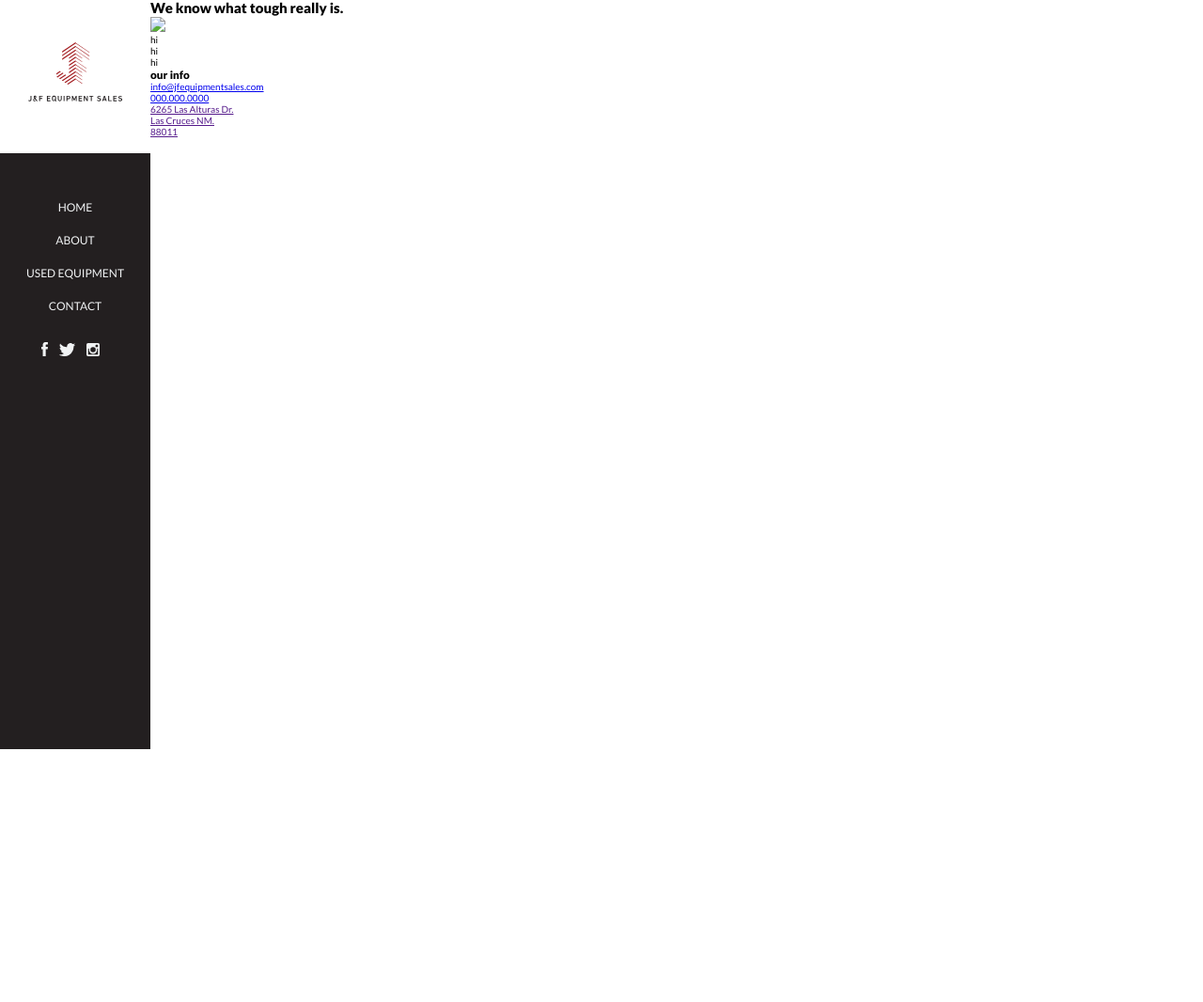
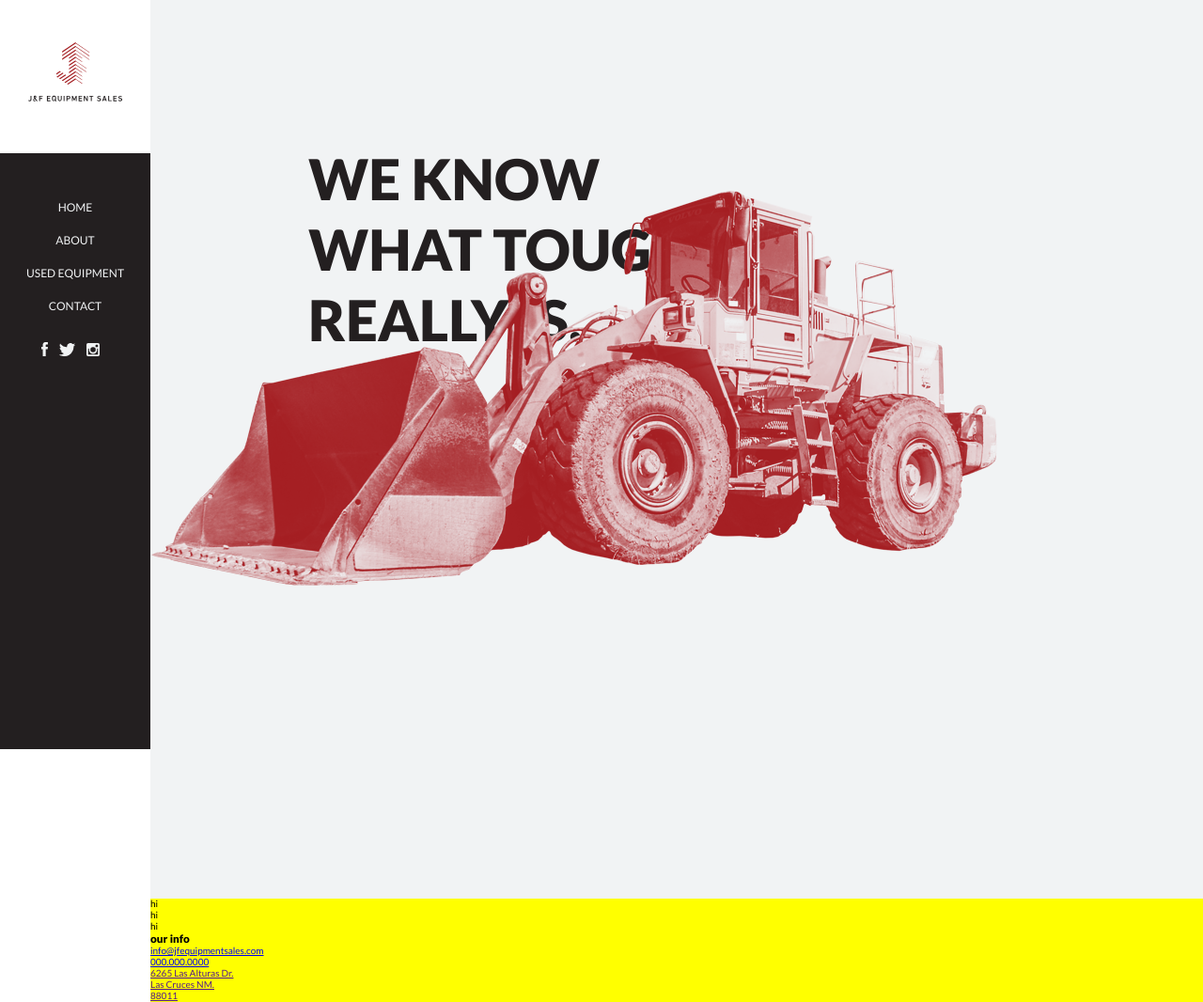
Before and after one commit to kellyannmcnamara01/jf-equipment, a PHP site: page / in a window 1280 px wide. Shown: the whole page at 94% size. Before the commit the page ends 797 px from the top, so only its background shows below. Run offline with PHP 8.4, Linux system fonts and the light colour scheme.

Commit message:
add opening img and start styling

```diff
--- a/index.html
+++ b/index.html
@@ -31,7 +31,8 @@
     <main>
         <div id="opening">
             <h2>We know what tough really is.</h2>
-            <img src="#" id="opening-img">
+            <img src="opt-imgs/opening-img.png" id="opening-img">
+            <div class="clear"></div>
         </div>
         <div id="three-callouts">
             <div class="col">
@@ -46,7 +47,6 @@
                 </div>
             </div>
         </div>
-    </main>
         <footer>
             <div id="contact-info">
                 <h3>our info</h3>
@@ -57,5 +57,6 @@
                 <p><a href="" target="_blank">88011</a></p>
             </div>
         </footer>
+    </main>
 </body>
 </html>
--- a/main.css
+++ b/main.css
@@ -45,20 +45,27 @@ body {
     font-family: 'Lato', "Helvetica Neue", Helvetica, sans-serif;
     text-rendering: geometricPrecision;
 }
+.clear {
+    float: none;
+    clear: both;
+}
 #sidebar {
     float: left;
     height: 100vh;
     width: 160px;
+    position: fixed;
 }
 #sidebar h1 {
     font-size: .5em;
     color: #fff;
 }
-#main {
+main {
     margin: 0 auto;
-    padding-top: 80px;
     position: relative;
-    float: right;
+    float: left;
+    background: yellow;
+    width: calc(100vw - 160px);
+    margin-left: 160px;
 }
 .wrapper {
     max-width: 1025px;
@@ -93,3 +100,28 @@ body {
     margin-right: 10px;
     margin-top: 21px;
 }
+#opening {
+    background: #f1f3f4;
+}
+#opening h2 {
+    color: #231f20;
+    text-transform: uppercase;
+    font-size: 6em;
+    font-weight: 900;
+    line-height: 75px;
+    max-width: 433px;
+    padding-top: 153px;
+    margin-left: 15%;
+}
+#opening img {
+    /*position: absolute;
+    right: 0;
+    top: 177px;*/
+    padding-bottom: 330px;
+    margin-top: -175px;
+    padding-right: 0px;
+    margin-right: 0px;
+}
+footer {
+    width: 100%;
+}
```
Also changed, not shown: opt-imgs/opening-img.png (added). Lines whose indentation alone changed are shown as unchanged.
